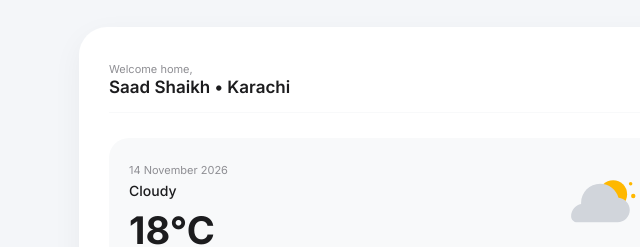
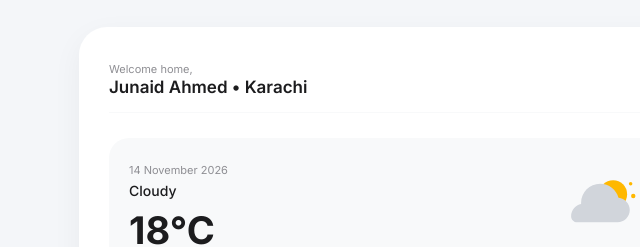
Before and after one commit to junaidahmeds10/weather-fyp, a plain HTML site: page frontend/index.html in a window 1280 px wide. Shown: the part 117-364 px from the top of the page, 11-651 px from the left. Drawn offline with Linux system fonts and the light colour scheme; no server answers.

Commit message:
name change

```diff
--- a/frontend/index.html
+++ b/frontend/index.html
@@ -15,7 +15,7 @@
         <header class="top-nav">
             <div class="user-greeting">
                 <span class="subtitle">Welcome home,</span>
-                <h1 class="user-name" id="displayCity">Saad Shaikh • Karachi</h1>
+                <h1 class="user-name" id="displayCity">Junaid Ahmed • Karachi</h1>
             </div>
             <div class="nav-actions">
                 <div class="search-box-inline">
```
